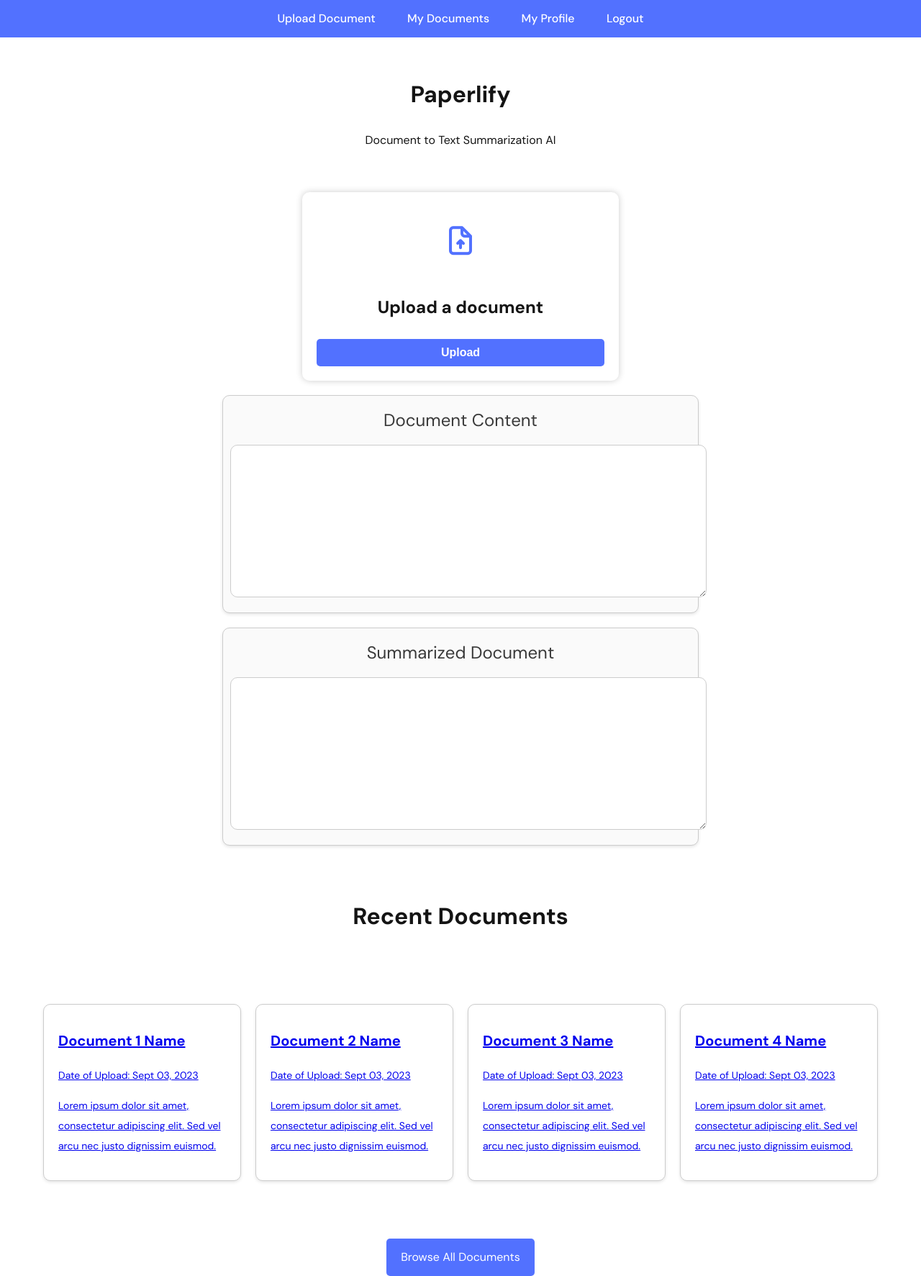
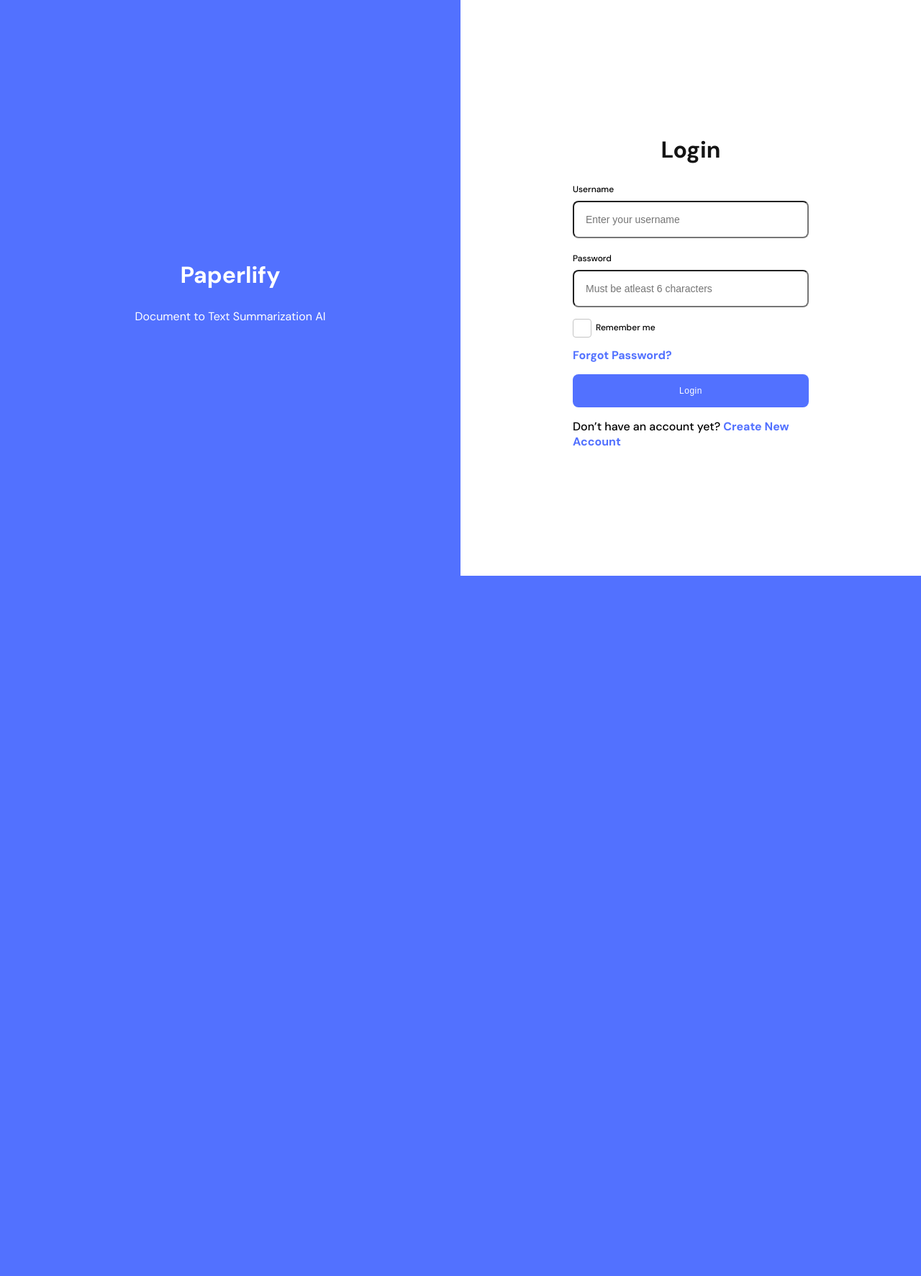
Before and after one commit to dheerazsah/Final-Year-Project-Paperlify, a Django app: page /test in a window 1280 px wide. Shown: the whole page at 72% size. After the commit the page ends 800 px from the top, so only its background shows below. Run offline with Django 4.2, Linux system fonts and the light colour scheme.

Commit message:
Updating Messages for Login
In this push, I've checked user messaging system.

```diff
--- a/Paperlify/home/views.py
+++ b/Paperlify/home/views.py
@@ -53,6 +53,7 @@ def signupPage(request):
             return redirect('login')
 
     return render(request, 'signup.html')
+
 
 
 def loginPage(request):
--- a/Paperlify/templates/login.html
+++ b/Paperlify/templates/login.html
@@ -23,9 +23,10 @@
 
             <div class="message-box">
                 {% for message in messages %}
-                    <div class="message">{{ message }}</div>
+                    <div class="message {{ message.tags }}">{{ message }}</div>
                 {% endfor %}
             </div>
+
 
                 <section class="content">
                     <h1>Login</h1>
--- a/Paperlify/templates/test.html
+++ b/Paperlify/templates/test.html
@@ -3,97 +3,57 @@
 <head>
     <meta charset="UTF-8">
     <meta name="viewport" content="width=device-width, initial-scale=1.0">
-    <link rel="stylesheet" href="./static/teststyle.css"/>
+    <link rel="stylesheet" href="static/style.css"/>
+    <script src="/static/script.js"></script>
     <link rel="stylesheet" href="https://fonts.googleapis.com/css2?family=DM Sans:wght@400;500;700&display=swap"/>
-    <link rel="stylesheet" href="https://unicons.iconscout.com/release/v4.0.0/css/line.css">
-    <title>My Documents</title>
+    <title>Paperlify</title>
 </head>
-<body class="dashboard-body">
-    <nav class="navbar">
-        <ul>
-            <li><a href="{% url 'dashboard' %}">Upload Document</a></li>
-            <li><a href="{% url 'mydocuments' %}">My Documents</a></li>
-            <li><a href="#">My Profile</a></li>
-            <li><a href="{% url 'login' %}">Logout</a></li>
-        </ul>
-    </nav>
-    <div>
-        <section class="content">
-            <h1>Paperlify</h1>
-            <p>Document to Text Summarization AI</p>
-        </section>
-    </div>
-    <div class="drag-area">
-        <form method="POST" action="" enctype="multipart/form-data">
-            {% csrf_token %}
-            <div class="icon"><i class="uil uil-file-upload"></i></div>
-            <h2>Upload a document</h2>
-            <input type="file" name="file" id="file" accept=".txt, .pdf, .doc, .docx">
-            <button class="upload-btn" type="submit">Upload</button>
-        </form>
-    </div>
-
-    <!-- Show Document -->
-    <div class="editor-box">
-        <div class="editor-title">Document Content</div>
-        <textarea rows="10" cols="80">{{ content }}</textarea>
-    </div>
-
-    <!-- Add the Summarized Document Editor -->
-    <div class="editor-box">
-        <div class="editor-title">Summarized Document</div>
-        <textarea rows="10" cols="80"></textarea>
-    </div>
-
-        <div>
+<body>
+    <div class="split-screen">
+        <div class="left">
             <section class="content">
-                <h1>Recent Documents</h1>
+                <h1>Paperlify</h1>
+                <p>Document to Text Summarization AI</p>
             </section>
         </div>
-    <div class="document-container">
-        <!-- Document 1 -->
-        <div class="document">
-            <a href="#view-doc">
-                <div class="document-info">
-                    <h2>Document 1 Name</h2>
-                    <p>Date of Upload: Sept 03, 2023</p>
-                    <p>Lorem ipsum dolor sit amet, consectetur adipiscing elit. Sed vel arcu nec justo dignissim euismod.</p>
+
+        <div class="right">
+            <form action="" method="POST">
+            {% csrf_token %}
+
+            <div class="message-box">
+                {% for message in messages %}
+                    <div class="message {{ message.tags }}">{{ message }}</div>
+                {% endfor %}
+            </div>
+
+
+                <section class="content">
+                    <h1>Login</h1>
+                </section>
+                <div class="input-container email">
+                    <label for="username">Username</label>
+                    <input id="username" name="username" placeholder="Enter your username" type="text">
                 </div>
-            </a>
+                <div class="input-container password">
+                    <label for="password">Password</label>
+                    <input id="password" name="password" placeholder="Must be atleast 6 characters" type="password">
+                    <i class="far fa-eye-slash"></i>
+                </div>
+                <div class="input-container" cta>
+                    <label class="checkbox-container">
+                        <input type="checkbox">
+                        <span class="checkmark"></span>
+                        Remember me
+                    </label>
+                    <p><a href="#"><strong>Forgot Password?</strong></a></p>
+                </div>
+                <button class="login-btn" type="submit">Login</button>
+                <div class="login-container">
+                        <p>Don’t have an account yet? <a href="./signup"><strong>Create New Account</strong></a></p>
+                    </div>
+            </form>
         </div>
-        <!-- Document 2 -->
-        <div class="document">
-            <a href="#">
-                <div class="document-info">
-                    <h2>Document 2 Name</h2>
-                    <p>Date of Upload: Sept 03, 2023</p>
-                    <p>Lorem ipsum dolor sit amet, consectetur adipiscing elit. Sed vel arcu nec justo dignissim euismod.</p>
-                </div>
-            </a>
-        </div>
-        <!-- Document 3 -->
-        <div class="document">
-            <a href="#">
-                <div class "document-info">
-                    <h2>Document 3 Name</h2>
-                    <p>Date of Upload: Sept 03, 2023</p>
-                    <p>Lorem ipsum dolor sit amet, consectetur adipiscing elit. Sed vel arcu nec justo dignissim euismod.</p>
-                </div>
-            </a>
-        </div>
-        <!-- Document 4 -->
-        <div class="document">
-            <a href="#">
-                <div class="document-info">
-                    <h2>Document 4 Name</h2>
-                    <p>Date of Upload: Sept 03, 2023</p>
-                    <p>Lorem ipsum dolor sit amet, consectetur adipiscing elit. Sed vel arcu nec justo dignissim euismod.</p>
-                </div>
-            </a>
-        </div>
-    </div>
-    <div class="browse-button">
-        <a href="{% url 'mydocuments' %}">Browse All Documents</a>
     </div>
 </body>
 </html>
```
Also changed, not shown: Paperlify/Paperlify/settings.py (+5 -2 lines), Paperlify/templates/index.html (deleted, +0 -58 lines).
